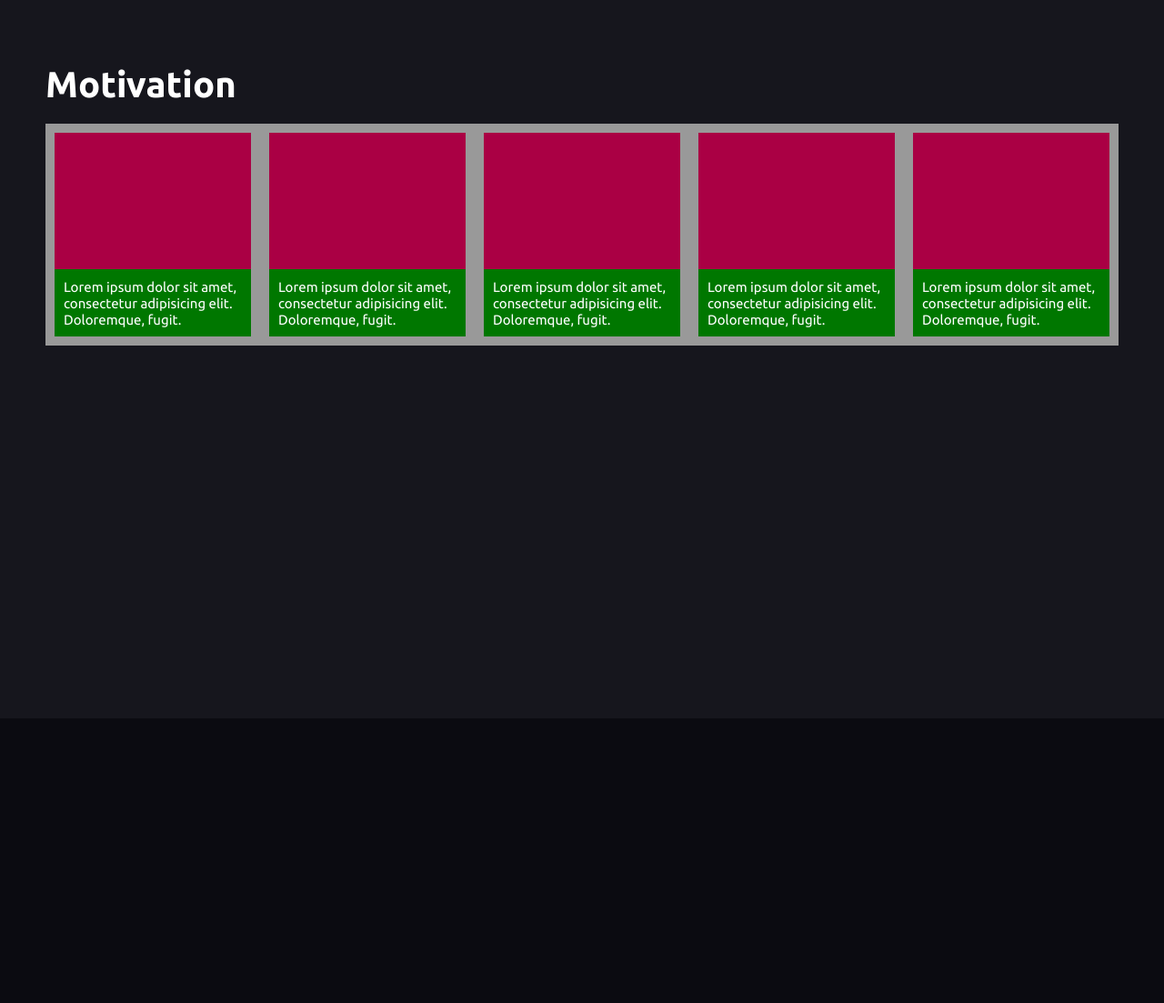
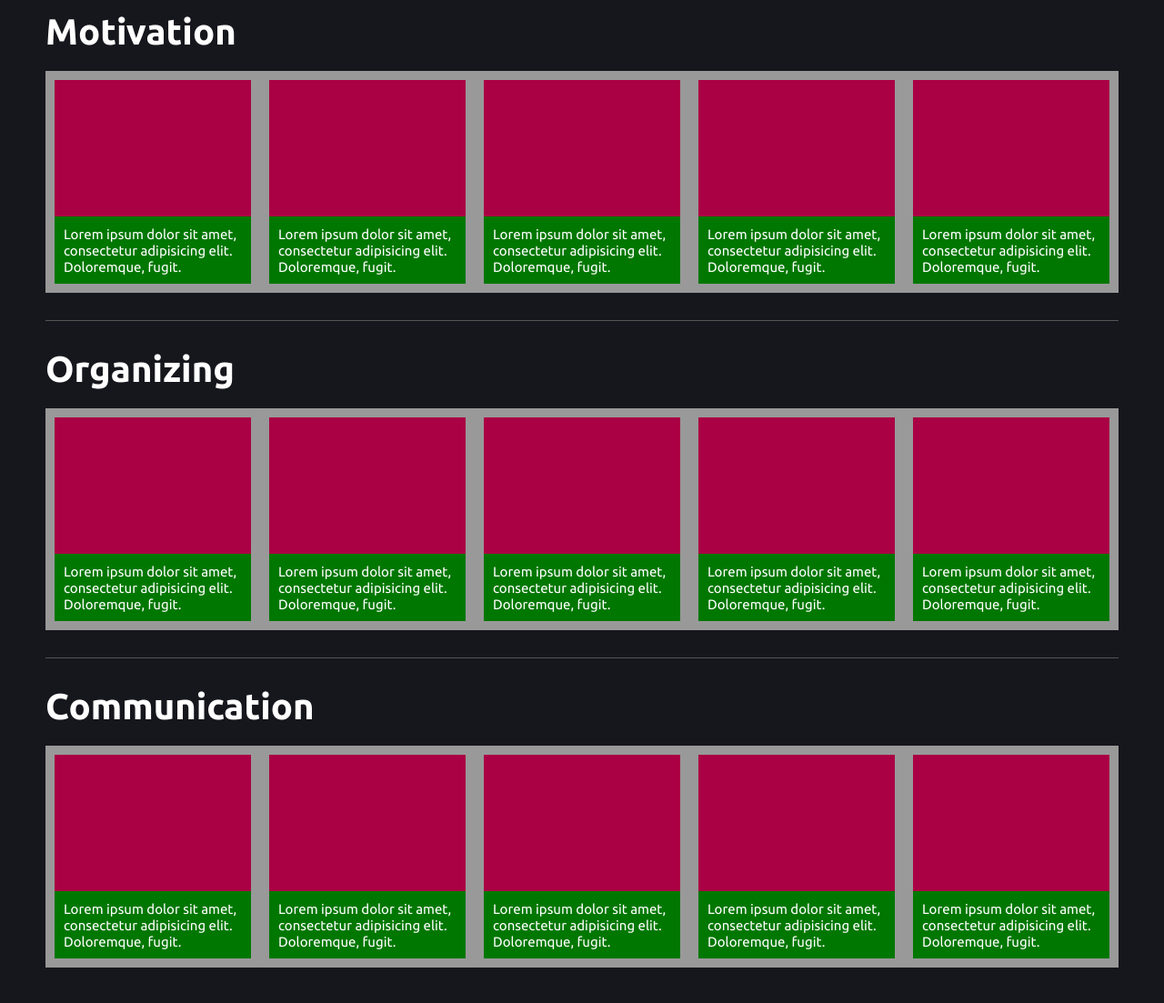
Before and after one commit to afifudin23/berita-terkini, a plain HTML site: page index.html in a window 1280 px wide. Shown: the part 743-1846 px from the top of the page at 91% size. Before the commit the page ends 1533 px from the top, so only its background shows below. Drawn offline with Linux system fonts and the light colour scheme; no server answers.

Commit message:
new updates

```diff
--- a/index.html
+++ b/index.html
@@ -24,12 +24,8 @@
             <div class="title"><h2>Breaking News</h2></div>
             <div class="img" id="breaking-img"></div>
             <div class="text" id="breaking-news">
-                <div class="title">
-                    <h2>Lorem ipsum dolor sit amet, consectetur adipisicing elit.</h2>
-                </div>
-                <div class="description">
-                    Lorem ipsum dolor sit amet, consectetur adipisicing elit. Dolorum quo, ad autem. Commodi, ratione dicta quam, totam corrupti sed qui.
-                </div>
+                <div class="title"></div>
+                <div class="description"></div>
             </div>
         </div>
 
@@ -153,6 +149,100 @@
                 </div>
             </div>
         </div>
+        <div class="news" id="organizing">
+            <div class="title">
+                <h2>Organizing</h2>
+            </div>
+            <div class="news-box">
+                <div class="news-card">
+                    <div class="img"></div>
+                    <div class="text">
+                        <div class="title">
+                            <p>Lorem ipsum dolor sit amet, consectetur adipisicing elit. Doloremque, fugit.</p>
+                        </div>
+                    </div>
+                </div>
+                <div class="news-card">
+                    <div class="img"></div>
+                    <div class="text">
+                        <div class="title">
+                            <p>Lorem ipsum dolor sit amet, consectetur adipisicing elit. Doloremque, fugit.</p>
+                        </div>
+                    </div>
+                </div>
+                <div class="news-card">
+                    <div class="img"></div>
+                    <div class="text">
+                        <div class="title">
+                            <p>Lorem ipsum dolor sit amet, consectetur adipisicing elit. Doloremque, fugit.</p>
+                        </div>
+                    </div>
+                </div>
+                <div class="news-card">
+                    <div class="img"></div>
+                    <div class="text">
+                        <div class="title">
+                            <p>Lorem ipsum dolor sit amet, consectetur adipisicing elit. Doloremque, fugit.</p>
+                        </div>
+                    </div>
+                </div>
+                <div class="news-card">
+                    <div class="img"></div>
+                    <div class="text">
+                        <div class="title">
+                            <p>Lorem ipsum dolor sit amet, consectetur adipisicing elit. Doloremque, fugit.</p>
+                        </div>
+                    </div>
+                </div>
+            </div>
+        </div>
+        <div class="news" id="communication">
+            <div class="title">
+                <h2>Communication</h2>
+            </div>
+            <div class="news-box">
+                <div class="news-card">
+                    <div class="img"></div>
+                    <div class="text">
+                        <div class="title">
+                            <p>Lorem ipsum dolor sit amet, consectetur adipisicing elit. Doloremque, fugit.</p>
+                        </div>
+                    </div>
+                </div>
+                <div class="news-card">
+                    <div class="img"></div>
+                    <div class="text">
+                        <div class="title">
+                            <p>Lorem ipsum dolor sit amet, consectetur adipisicing elit. Doloremque, fugit.</p>
+                        </div>
+                    </div>
+                </div>
+                <div class="news-card">
+                    <div class="img"></div>
+                    <div class="text">
+                        <div class="title">
+                            <p>Lorem ipsum dolor sit amet, consectetur adipisicing elit. Doloremque, fugit.</p>
+                        </div>
+                    </div>
+                </div>
+                <div class="news-card">
+                    <div class="img"></div>
+                    <div class="text">
+                        <div class="title">
+                            <p>Lorem ipsum dolor sit amet, consectetur adipisicing elit. Doloremque, fugit.</p>
+                        </div>
+                    </div>
+                </div>
+                <div class="news-card">
+                    <div class="img"></div>
+                    <div class="text">
+                        <div class="title">
+                            <p>Lorem ipsum dolor sit amet, consectetur adipisicing elit. Doloremque, fugit.</p>
+                        </div>
+                    </div>
+                </div>
+            </div>
+        </div>
     </div>
 
 
--- a/index.js
+++ b/index.js
@@ -0,0 +1,27 @@
+// Initialization
+const breakingImg = document.querySelector("#breaking-img");
+const breakingNewsTitle = document.querySelector("#breaking-news .title");
+const breakingNewsDesc = document.querySelector("#breaking-news .description");
+
+// fetchimg news data from website data
+const apiKey = "5c6ae400ed564f22a61c2af155db00c2";
+
+const fetchDataNews = async (category, pageSize) => {
+    try {
+        const url = `https://newsapi.org/v2/top-headlines?country=id&category=${category}&pageSize=${pageSize}&apiKey=${apiKey}`
+        const data = await fetch(url)
+        const response = await data.json()
+        return (response.articles)
+    } catch (err) {
+        console.log(err);
+    }
+}
+
+// adding breaking news from api
+    fetchDataNews("business",3)
+        .then(data => {
+            breakingImg.innerHTML = `<img src="${data[1].urlToImage}" alt="Breaking Image" />`;
+            breakingNewsTitle.innerHTML = `<a href="${data[1].url}" target="_blank" ><h2>${data[1].title}</h2></a>`;
+            breakingNewsDesc.innerHTML = data[1].description;
+            console.log(data);
+        })
--- a/style.css
+++ b/style.css
@@ -85,16 +85,24 @@ nav ul li a {
     height: 400px;
     background-color: #a04;
 }
+.top-headlines .left .img img {
+    width: 100%;
+    height: 100%;
+}
 .top-headlines .left .text {
     padding: 20px 15px 10px;
 }
-.top-headlines .left .text .title h2 {
+.top-headlines .left .text .title a {
+    text-decoration: none;
+}
+.top-headlines .left .text .title a h2 {
     font-size: 20px;
     letter-spacing: 1px;
     display: inline;
     cursor: pointer;
+    color: #fff;
 }
-.top-headlines .left .text .title h2:hover {
+.top-headlines .left .text .title a h2:hover {
     text-decoration: underline;
 }
 .top-headlines .left .text .description {
@@ -149,41 +157,45 @@ nav ul li a {
     min-height: 100vh;
     padding: 50px;
 }
-.page2 #motivation {
+.page2 .news {
     padding: 30px 0;
+    border-bottom: 1px solid #555;
 }
-.page2 #motivation > .title h2 {
+.page2 .news:last-child {
+    border-bottom: none;
+}
+.page2 .news > .title h2 {
     font-size: 40px;
     display: inline;
     cursor: pointer;
 }
-.page2 #motivation > .title h2:hover {
+.page2 .news > .title h2:hover {
     text-decoration: underline;
 }
-.page2 #motivation .news-box {
+.page2 .news .news-box {
     width: 100%;
     background-color: #999;
     margin-top: 20px;
     display: flex;
 }
-.page2 #motivation .news-box .news-card {
+.page2 .news .news-box .news-card {
     width: calc(100% / 5 - 20px); /* 20px is the margin given to each card*/
     background-color: #070;
     margin: 10px;
 }
-.page2 #motivation .news-box .news-card .img {
+.page2 .news .news-box .news-card .img {
     width: 100%;
     height: 150px;
     background-color: #a04;
 }
-.page2 #motivation .news-box .news-card .text {
+.page2 .news .news-box .news-card .text {
     padding: 10px;
 }
-.page2 #motivation .news-box .news-card .text .title p {
+.page2 .news .news-box .news-card .text .title p {
     font-size: 15px;
     display: inline;
     cursor: pointer;
 }
-.page2 #motivation .news-box .news-card .title p:hover {
+.page2 .news .news-box .news-card .title p:hover {
     text-decoration: underline;
 }
```
